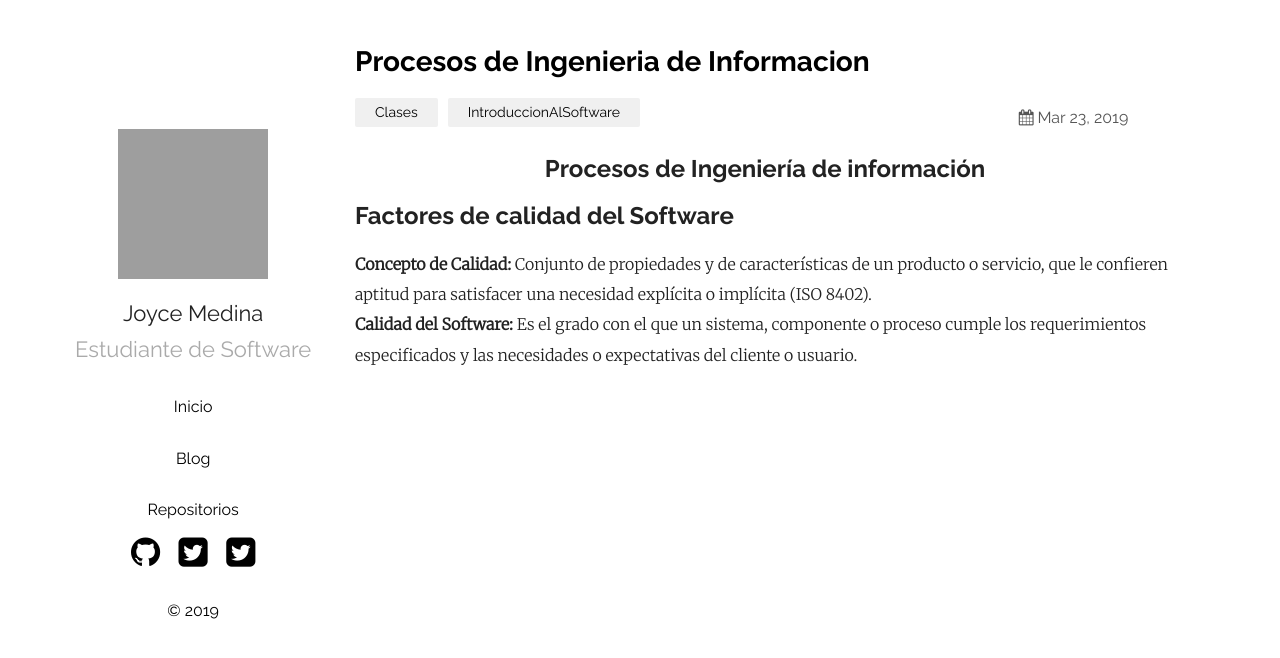
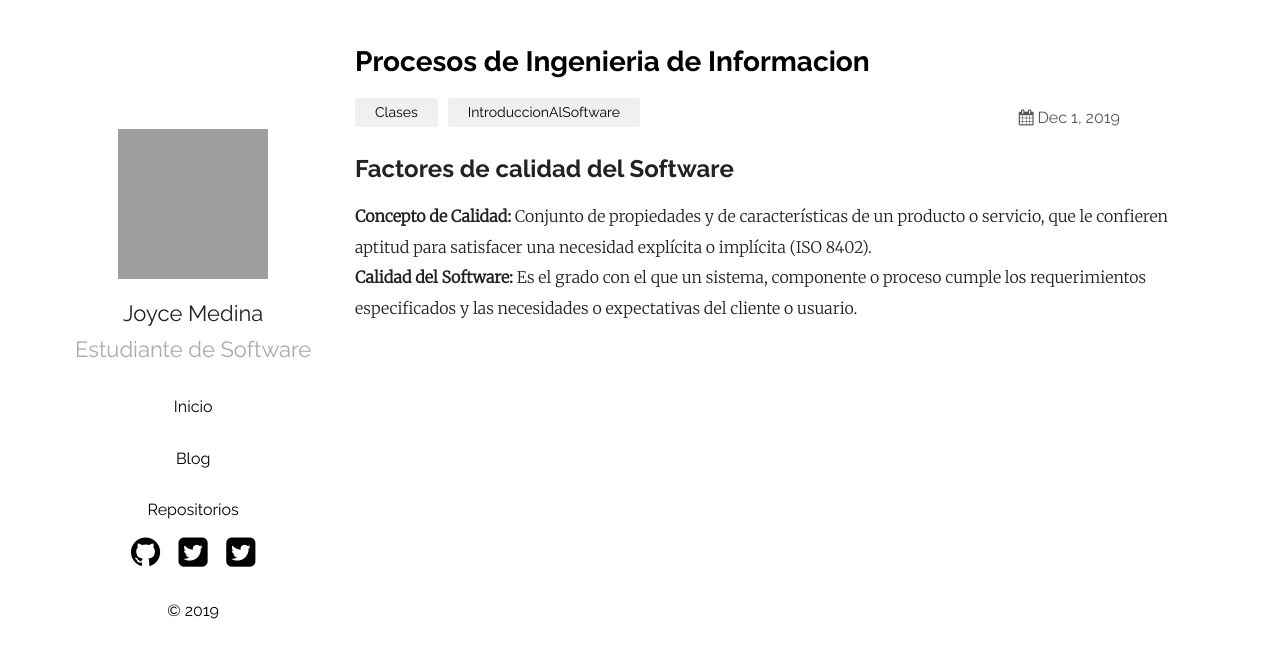
Before and after one commit to DaveNPlay/blo4, a Jekyll site: the page built from _posts/2019-03-23-ProcesosdeING.markdown, in a window 1280 px wide. Shown: the top 658 px of the page. Built offline with Jekyll 4.4.1, drawn with Linux system fonts in a browser that asks for light colours; grey boxes are pictures that could not be loaded.

Commit message:
Update 2019-03-23-ProcesosdeING.markdown

```diff
--- a/_posts/2019-03-23-ProcesosdeING.markdown
+++ b/_posts/2019-03-23-ProcesosdeING.markdown
@@ -1,11 +1,10 @@
 ---
 layout: post
 title:  "Procesos de Ingenieria de Informacion"
-date:   2019-03-23 21:03:36 +0530
+date:   2019-12-01 21:13:42 +0530
 categories: Clases IntroduccionAlSoftware
 ---
 
-<center><h2>Procesos de Ingeniería de información</h2></center>
 <h2>Factores de calidad del Software</h2>
 <p><b>Concepto de Calidad:</b> Conjunto de propiedades y de características de un producto o servicio, que le confieren aptitud para satisfacer una necesidad explícita o implícita (ISO 8402).<br>
 <b>Calidad del Software:</b> Es el grado con el que un sistema, componente o proceso cumple los requerimientos especificados y las necesidades o expectativas del cliente o usuario.</p>
```
